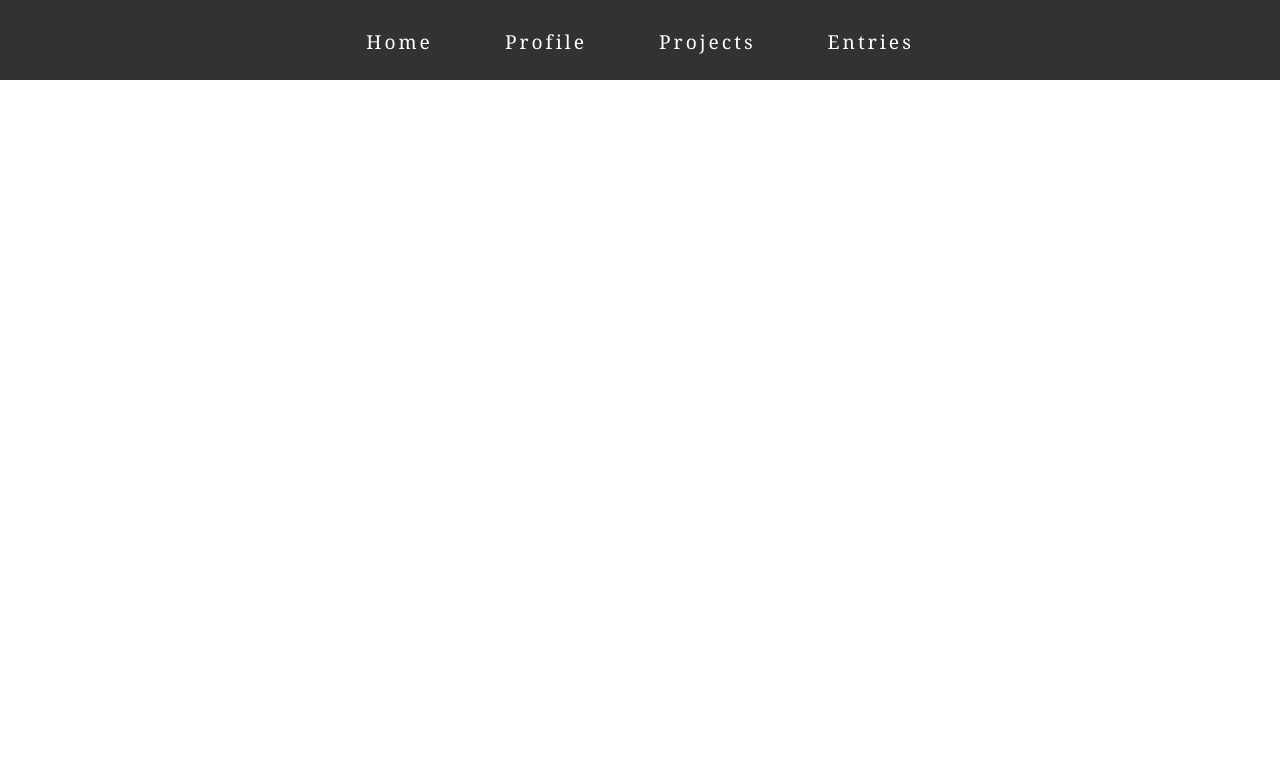
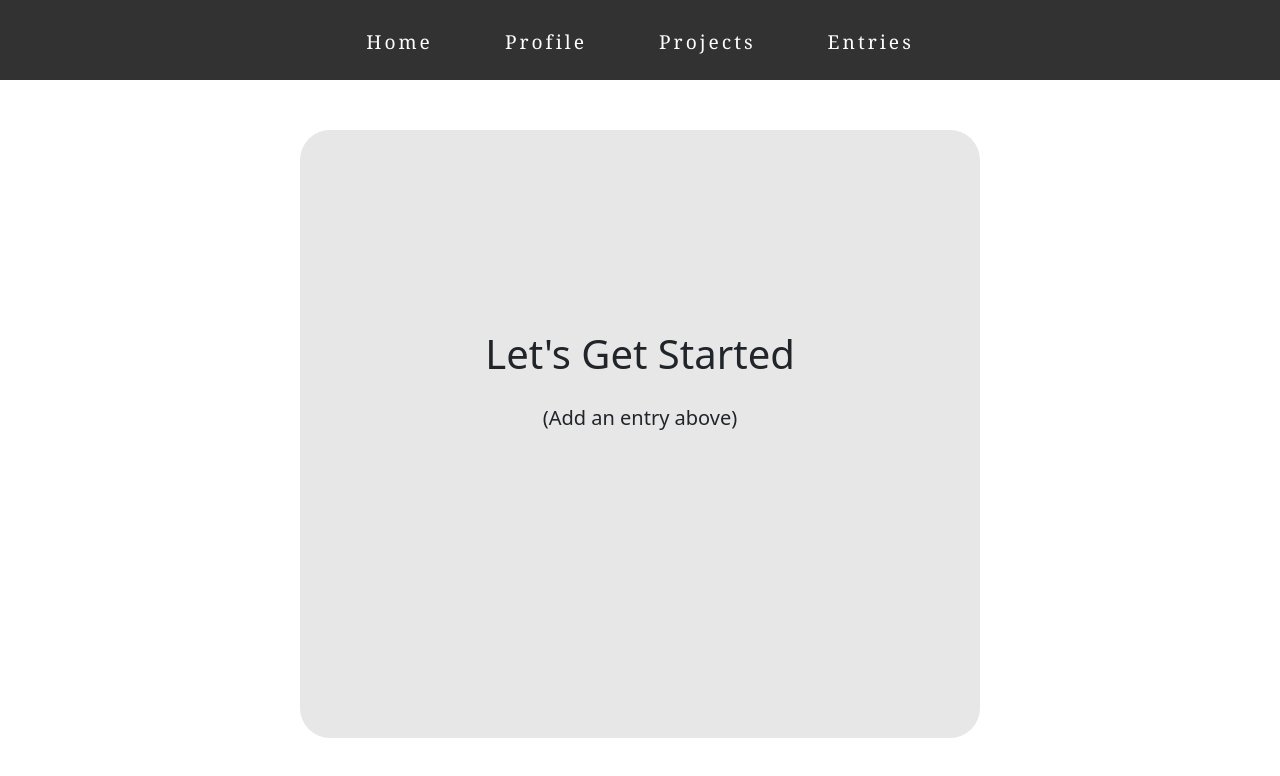
Before and after one commit to Andygurl5566/Plan-It, a React (Create React App) app in the folder frontend/frontend/: page /addprompt in a window 1280 px wide. Shown: the top 776 px of the page. Built offline with nearby package versions, Linux system fonts and the light colour scheme; no server answers; a web font is replaced by a local one.

Commit message:
added get started prompts

```diff
--- a/frontend/frontend/src/App.js
+++ b/frontend/frontend/src/App.js
@@ -17,6 +17,7 @@ import ProjectDetail from './Components/ProjectDetail';
 import EntryDetail from './Components/EntryDetail';
 import EditEntryForm from './Components/EditEntryForm';
 import ProjectGenerator from './Components/ProjectGenerator';
+import AddPrompt from './Components/AddPrompt';
 
 
 function App() {
@@ -74,7 +75,7 @@ function App() {
       {/* <Route path = "*" element={< Error/>}/> */}
 
       <Route path ="/generate" element={<ProjectGenerator/>}/>
-
+      <Route path ="/addprompt" element={<AddPrompt/>}/>
     </Routes>
 
     </>
--- /dev/null
+++ b/frontend/frontend/src/Components/AddPrompt.js
@@ -0,0 +1,15 @@
+
+
+function AddPrompt({}){
+
+    return(
+        <div className="addprompt">
+        <h1 className="prompttitle">Let's Get Started</h1>
+        <h5>(Add an entry above)</h5>
+        {/* <button className="addbtn"><h1>+</h1></button> */}
+        </div>
+    )
+}
+
+
+export default AddPrompt
--- /dev/null
+++ b/frontend/frontend/src/Components/AddPromptProject.js
@@ -0,0 +1,16 @@
+
+function AddPromptProject({navigateToProjectForm}){
+
+    return(
+        <>
+        <div className="addprompt">
+        <h1 className="prompttitle">Let's Get Started</h1>
+        {/* <h5>(Add an entry above)</h5> */}
+        <button onClick={navigateToProjectForm} className="addbtn"><h1>+</h1></button>
+        </div>
+        </>
+    )
+}
+
+
+export default AddPromptProject
--- a/frontend/frontend/src/Components/EditProjectForm.js
+++ b/frontend/frontend/src/Components/EditProjectForm.js
@@ -12,6 +12,7 @@ function EditProjectForm({id, project, edited, setEdited}){
         title: `${project.title}`,
         image: `${project.image}`,
         description:`${project.description}`,
+        tag:`${project.tag}`,
         user_id: `${project.user_id}`
 
     });
@@ -72,6 +73,10 @@ function EditProjectForm({id, project, edited, setEdited}){
 
               <label>Image</label>
               <input type="text" className="form-control" name="image" id="image" onChange={handleChange}  value={formData.image} placeholder="Image"/>
+
+              <label>Tag</label>
+              <input type="text" className="form-control" name="tag" id="tag" onChange={handleChange}  value={formData.tag} placeholder="Tag"/>
+
               {/* Will make this a file upload with active storage? */}
 
               {/* <button onClick={handleToggle}>More Options</button>
--- a/frontend/frontend/src/Components/EntryPage.js
+++ b/frontend/frontend/src/Components/EntryPage.js
@@ -1,6 +1,7 @@
 import {useEffect, useState} from "react"
 import EntryCard from "./EntryCard"
 import { useNavigate } from "react-router-dom";
+import AddPrompt from "./AddPrompt";
 
 
 function EntryPage({currentUser}){
@@ -41,6 +42,9 @@ function EntryPage({currentUser}){
             <input type="text" class ="searchbar" placeholder="Search..." onChange={event=> {setSearchTerm(event.target.value)}}></input>
 
         </div>
+
+        <div>
+        </div>
         <div id= "CardsDiv">
         {entryList.filter((entries)=>{
             if (searchTerm == "") {
--- a/frontend/frontend/src/Components/ProjectDetail.js
+++ b/frontend/frontend/src/Components/ProjectDetail.js
@@ -3,6 +3,7 @@ import {useParams} from "react-router-dom"
 import {Link} from 'react-router-dom'
 import EntryCard from "./EntryCard"
 import NewEntryForm from "./NewEntryForm"
+import AddPrompt from "./AddPrompt"
 
 
 
@@ -32,6 +33,7 @@ function ProjectDetail(){
             .then((project) => {
 
                 setEntries(project.entries)
+                console.log(entryList)
             })
     }, [edited])
 
@@ -49,6 +51,10 @@ function ProjectDetail(){
         </div>
 
         {toggle == true? <NewEntryForm toggle={toggle} setToggle={setToggle} edited={edited} setEdited={setEdited}/> : ""}
+
+        <div className="promptdiv">
+            {entryList == "" ? <AddPrompt/>: ""}
+        </div>
 
         <div id="CardsDiv">
 
--- a/frontend/frontend/src/Components/ProjectGenerator.js
+++ b/frontend/frontend/src/Components/ProjectGenerator.js
@@ -21,7 +21,7 @@ function getIdea(){
         <button className ="askPlan" onClick={getIdea}>?</button>
         <p>Need a project idea? </p>
         {/* <p>Click Here</p> */}
-       {idea == idea ? "":
+
         <div className="response">
             <p>{idea.activity}
                  <div>
@@ -29,7 +29,7 @@ function getIdea(){
                 </div>
             </p>
          </div>
-        }
+
 
         </div>
     )
--- a/frontend/frontend/src/Components/ProjectsPage.js
+++ b/frontend/frontend/src/Components/ProjectsPage.js
@@ -1,7 +1,7 @@
 import {useEffect, useState} from "react"
 import ProjectCard from "./ProjectCard"
 import { useNavigate } from "react-router-dom";
-import ProjectGenerator from "./ProjectGenerator";
+import AddPromptProject from "./AddPromptProject";
 
 
 
@@ -10,6 +10,7 @@ function ProjectsPage({currentUser}){
     const [edited, setEdited] = useState(true)
     const [projectList, setProjects] = useState([])
     const [searchTerm, setSearchTerm] = useState("")
+    const [searchtag, setSearchTag] = useState("")
 
     let navigate = useNavigate()
 
@@ -23,7 +24,7 @@ function ProjectsPage({currentUser}){
             .then((projects) => {
 
                 setProjects(projects)
-                console.log(projectList)
+
 
             })
     }, [edited])
@@ -34,6 +35,16 @@ function ProjectsPage({currentUser}){
         );
       }
 
+      const onlyUnique = (array) => (
+          array.filter((currentValue, index, arr) =>(
+              arr.indexOf(currentValue) == index
+          ))
+      )
+
+     console.log(projectList)
+
+
+    //   console.log(onlyUnique(project.tag))
 
     return(
         <>
@@ -45,12 +56,17 @@ function ProjectsPage({currentUser}){
             <img className ="searchicon" src="http://cdn.onlinewebfonts.com/svg/img_330258.png"/>
            <input className ="searchbar" type="text" placeholder=" Search Projects . . ." onChange={event=> {setSearchTerm(event.target.value)}}></input>
            <select className ="filter">
+
                {projectList.map((project)=>{
                    return(
-                   <option value="option 1">{project.title}</option>)
+                   <option value="">{project.title}</option>)
                })}
            </select>
-           </div>
+        </div>
+        </div>
+
+        <div className="promptdiv">
+            {projectList == "" ? <AddPromptProject  navigateToProjectForm={navigateToProjectForm}/>: ""}
         </div>
 
         <div id= "CardsDiv">
@@ -58,6 +74,8 @@ function ProjectsPage({currentUser}){
                 if (searchTerm == "") {
                     return project
                 } else if (project.title.toLowerCase().includes(searchTerm.toLowerCase())){
+                    return project
+                }else if (project.title.includes(searchtag)){
                     return project
                 }
 
@@ -75,7 +93,7 @@ function ProjectsPage({currentUser}){
             }
 
         </div>
-            {/* <ProjectGenerator/> */}
+
         </>
     )
 }
--- a/frontend/frontend/src/index.css
+++ b/frontend/frontend/src/index.css
@@ -314,3 +314,24 @@ letter-spacing: 2px;
   padding: 10px;
   border-radius: 10px;
 }
+
+.addprompt{
+  text-align: center;
+  margin-top: 50px;
+  background-color: rgb(231, 231, 231);
+  padding: 80px;
+  padding-top: 200px;
+  padding-bottom: 300px;
+  margin-right:300px;
+  margin-left:300px;
+  border-radius: 30px;
+}
+.prompttitle{
+  padding-bottom: 20px;
+}
+.addbtn{
+
+  border-radius: 50%;
+  height: 70px;
+  width: 70px;
+}
```
Also changed, not shown: 2 other files (tests, documents, lock files or other folders).
